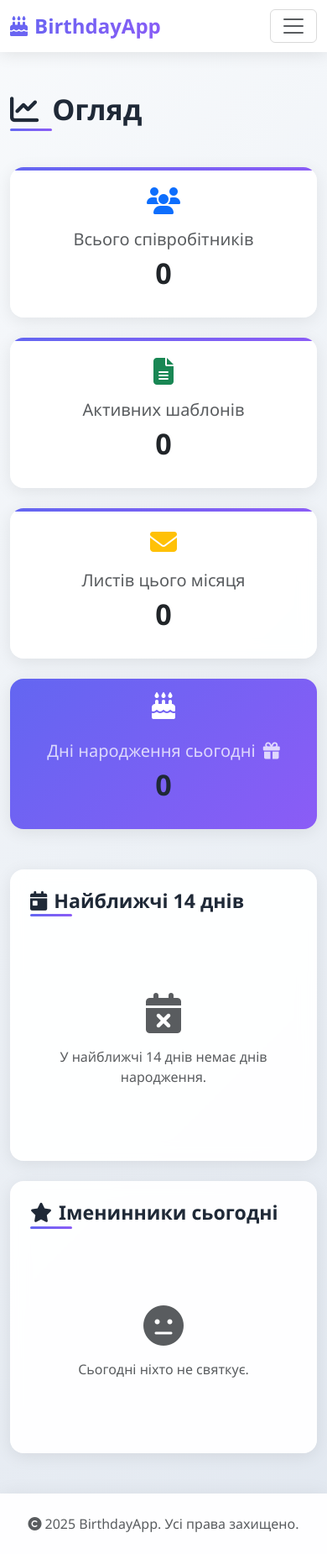
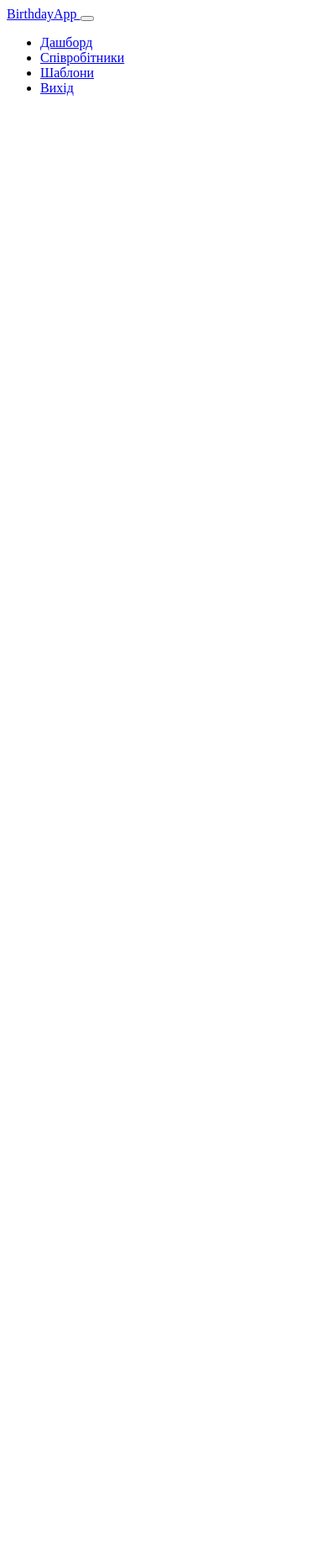
Before and after one commit to sergbondckua/birthday_email_notification_system, a Flask app: page / in a window 390 px wide. Shown: the whole page at 84% size. After the commit the page ends 114 px from the top, so only its background shows below. Run offline with Flask 3, Linux system fonts and the light colour scheme; parts of the project's set-up code (start-up, migrations or seed data) failed here and were passed over; some libraries are stand-ins or nearby versions.

Commit message:
add html

```diff
--- a/templates/dashboard.html
+++ b/templates/dashboard.html
@@ -1,146 +1,35 @@
-{% extends "layouts/base.html" %}
-
-{% block title %}Дашборд - BirthdayApp{% endblock %}
-
-{% block content %}
-  <div class="row mb-4">
-    <div class="col">
-      <h1 class="display-4 section-title">
-        <i class="fas fa-chart-line me-3"></i>Огляд
-      </h1>
+<nav class="navbar navbar-expand-lg navbar-light bg-white sticky-top">
+    <div class="container">
+        <a class="navbar-brand" href="{{ url_for('dashboard') }}">
+            <i class="fas fa-birthday-cake me-2"></i>BirthdayApp
+        </a>
+        <button class="navbar-toggler" type="button" data-bs-toggle="collapse" data-bs-target="#navbarNav"
+                aria-controls="navbarNav" aria-expanded="false" aria-label="Toggle navigation">
+            <span class="navbar-toggler-icon"></span>
+        </button>
+        <div class="collapse navbar-collapse" id="navbarNav">
+            <ul class="navbar-nav ms-auto">
+                <li class="nav-item">
+                    <a class="nav-link" href="{{ url_for('dashboard') }}">
+                        <i class="fas fa-tachometer-alt me-1"></i>Дашборд
+                    </a>
+                </li>
+                <li class="nav-item">
+                    <a class="nav-link" href="{{ url_for('employees') }}">
+                        <i class="fas fa-users me-1"></i>Співробітники
+                    </a>
+                </li>
+                <li class="nav-item">
+                    <a class="nav-link" href="{{ url_for('templates') }}">
+                        <i class="fas fa-file-alt me-1"></i>Шаблони
+                    </a>
+                </li>
+                <li class="nav-item">
+                    <a class="nav-link text-danger" href="{{ url_for('logout') }}">
+                        <i class="fas fa-sign-out-alt me-1"></i>Вихід
+                    </a>
+                </li>
+            </ul>
+        </div>
     </div>
-  </div>
-
-  <!-- Статистичні картки -->
-  <div class="row g-4 mb-5">
-    <div class="col-lg-3 col-md-6">
-      <div class="card stat-card">
-        <div class="card-body text-center p-4">
-          <div class="mb-3">
-            <i class="fas fa-users fa-2x text-primary"></i>
-          </div>
-          <h5 class="card-title text-muted mb-2">Всього співробітників</h5>
-          <h2 class="display-4 fw-bold text-dark">{{ stats.total_employees }}</h2>
-        </div>
-      </div>
-    </div>
-    <div class="col-lg-3 col-md-6">
-      <div class="card stat-card">
-        <div class="card-body text-center p-4">
-          <div class="mb-3">
-            <i class="fas fa-file-alt fa-2x text-success"></i>
-          </div>
-          <h5 class="card-title text-muted mb-2">Активних шаблонів</h5>
-          <h2 class="display-4 fw-bold text-dark">{{ stats.active_templates }}</h2>
-        </div>
-      </div>
-    </div>
-    <div class="col-lg-3 col-md-6">
-      <div class="card stat-card">
-        <div class="card-body text-center p-4">
-          <div class="mb-3">
-            <i class="fas fa-envelope fa-2x text-warning"></i>
-          </div>
-          <h5 class="card-title text-muted mb-2">Листів цього місяця</h5>
-          <h2 class="display-4 fw-bold text-dark">{{ stats.monthly_emails }}</h2>
-        </div>
-      </div>
-    </div>
-    <div class="col-lg-3 col-md-6">
-      <div class="card birthday-special-card">
-        <div class="card-body text-center p-4">
-          <div class="mb-3">
-            <i class="fas fa-birthday-cake fa-2x animate-bounce"></i>
-          </div>
-          <h5 class="card-title mb-2 opacity-75">
-            Дні народження сьогодні <i class="fas fa-gift ms-1"></i>
-          </h5>
-          <h2 class="display-4 fw-bold">{{ stats.today_birthdays_count }}</h2>
-        </div>
-      </div>
-    </div>
-  </div>
-
-  <div class="row g-4">
-    <!-- Найближчі дні народження -->
-    <div class="col-lg-8">
-      <div class="card">
-        <div class="card-header bg-transparent border-0 p-4">
-          <h3 class="section-title mb-0">
-            <i class="fas fa-calendar-day me-2"></i>Найближчі 14 днів
-          </h3>
-        </div>
-        <div class="card-body p-4">
-          <div class="list-group list-group-flush">
-            {% for item in upcoming_birthdays %}
-              <div class="list-group-item upcoming-birthday-item border-0 mb-3 p-3">
-                <div class="d-flex align-items-center">
-                  <div class="employee-avatar">
-                    {{ item.employee.full_name[0] }}
-                  </div>
-                  <div class="flex-grow-1">
-                    <h6 class="mb-1 fw-semibold">{{ item.employee.full_name }}</h6>
-                    <p class="mb-0 text-muted small">
-                      <i class="fas fa-envelope me-1"></i>{{ item.employee.email }}
-                    </p>
-                  </div>
-                  <div>
-                                    <span class="badge
-                                        {% if item.days_until == 0 %}badge-today{% elif item.days_until < 4 %}badge-warning{% else %}badge-success{% endif %}
-                                        rounded-pill px-3 py-2">
-                                        <i class="fas fa-calendar me-1"></i>
-                                        {{ item.birthday_date.strftime('%d %B') }}
-                                        ({% if item.days_until == 0 %}сьогодні{% else %}через {{ item.days_until }}
-                                      {% if item.days_until == 1 %}день{% elif item.days_until in [2,3,4] %}дні
-                                      {% else %}днів{% endif %}{% endif %})
-                                    </span>
-                  </div>
-                </div>
-              </div>
-            {% else %}
-              <div class="text-center py-5">
-                <i class="fas fa-calendar-times fa-3x text-muted mb-3"></i>
-                <p class="text-muted">У найближчі 14 днів немає днів народження.</p>
-              </div>
-            {% endfor %}
-          </div>
-        </div>
-      </div>
-    </div>
-
-    <!-- Іменинники сьогодні -->
-    <div class="col-lg-4">
-      <div class="card">
-        <div class="card-header bg-transparent border-0 p-4">
-          <h3 class="section-title mb-0">
-            <i class="fas fa-star me-2"></i>Іменинники сьогодні <i class="fas fa-sparkles ms-1"></i>
-          </h3>
-        </div>
-        <div class="card-body p-4">
-          {% if today_birthdays %}
-            {% for emp in today_birthdays %}
-              <div class="today-celebration p-4 {% if not loop.last %}mb-3{% endif %}">
-                <div class="d-flex align-items-center">
-                  <div class="me-3">
-                    <i class="fas fa-birthday-cake fa-2x text-success"></i>
-                  </div>
-                  <div>
-                    <h5 class="mb-1 fw-bold text-success">{{ emp.full_name }}</h5>
-                    <p class="mb-0 text-success">
-                      <i class="fas fa-party-horn me-1"></i>Вітаємо з днем народження!
-                    </p>
-                  </div>
-                </div>
-              </div>
-            {% endfor %}
-          {% else %}
-            <div class="text-center py-5">
-              <i class="fas fa-meh fa-3x text-muted mb-3"></i>
-              <p class="text-muted">Сьогодні ніхто не святкує.</p>
-            </div>
-          {% endif %}
-        </div>
-      </div>
-    </div>
-  </div>
-{% endblock %}
+</nav>
```
